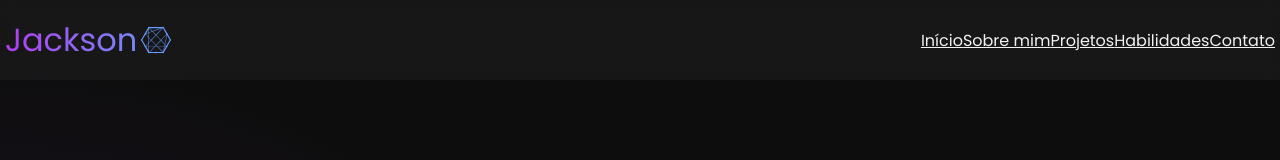
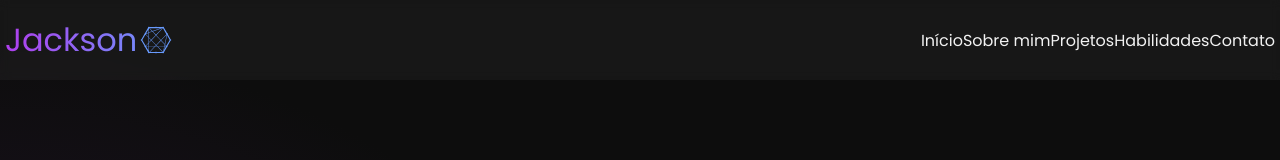
Before and after one commit to Jackson-SM/Portfolio_3.0, a Next.js app: page / in a window 1280 px wide. Shown: the top 160 px of the page. Built offline with nearby package versions, Linux system fonts and the light colour scheme.

Commit message:
feat: add link component

```diff
--- a/src/components/Links/styles.ts
+++ b/src/components/Links/styles.ts
@@ -2,4 +2,11 @@ import { styled } from "@/config/stitches.config";
 
 export const Link = styled("a", {
   color: "$text",
+  textDecoration: "none",
+
+  transition: "all ease 150ms",
+
+  "&:hover": {
+    color: "$primary",
+  },
 });
```
Also changed, not shown: src/components/Link/styles.ts (+10 -1 lines).
